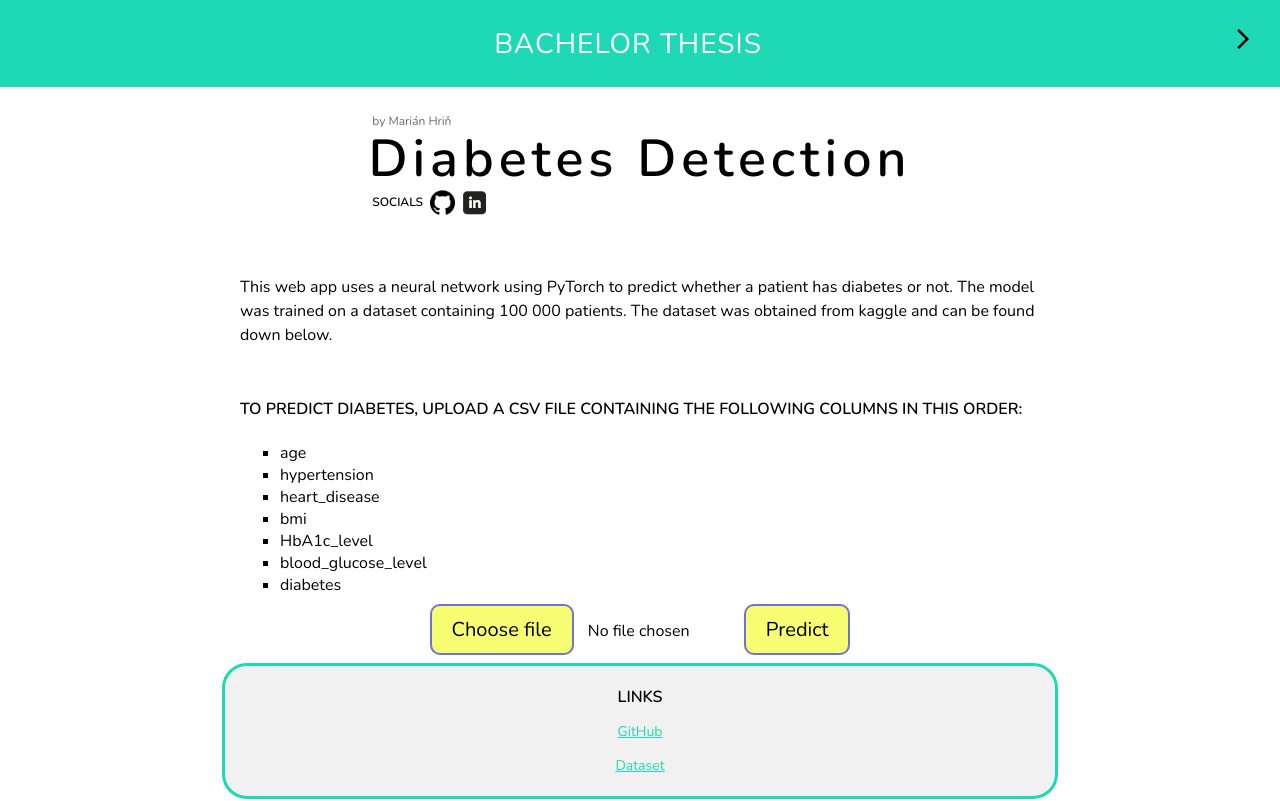
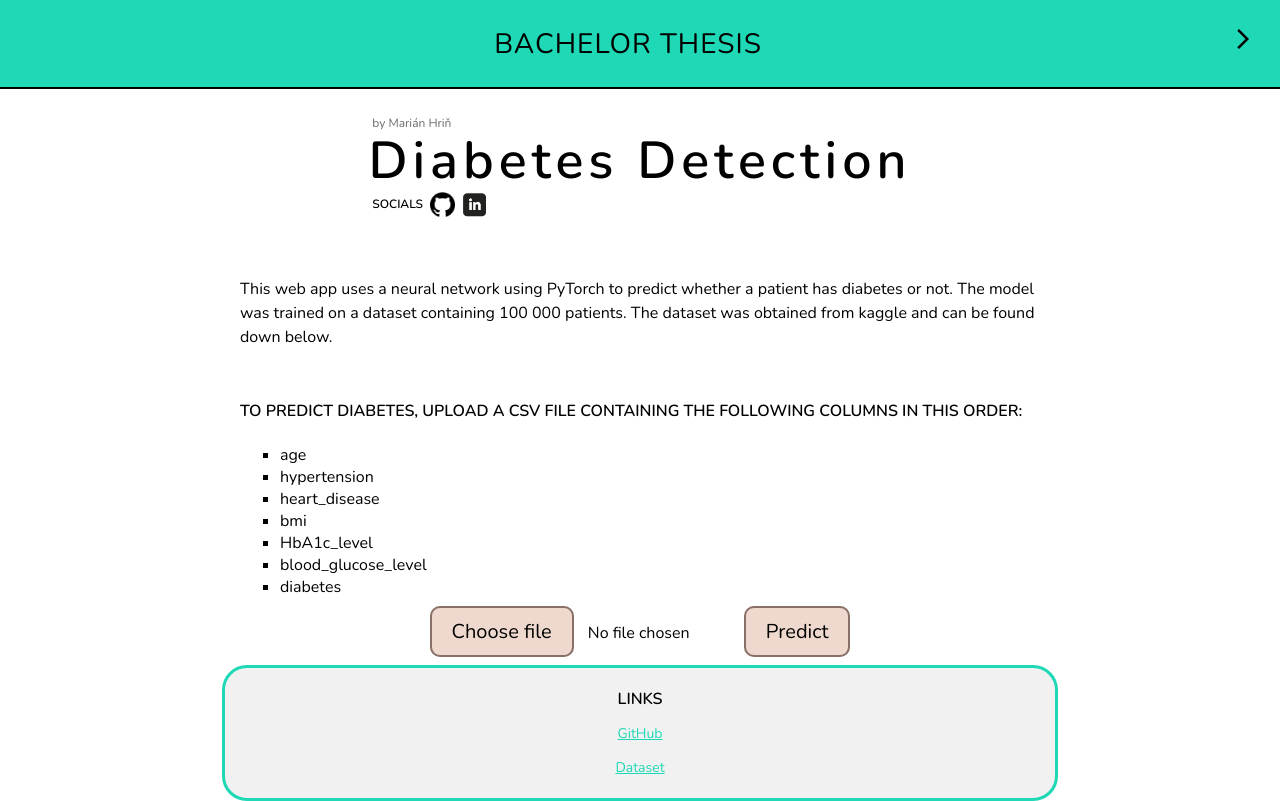
Before and after one commit to M4jkky/FederatedLearning, a Flask app: page / in a window 1280 px wide. Run offline with Flask 3, Linux system fonts and the light colour scheme; parts of the project's set-up code (start-up, migrations or seed data) failed here and were passed over.

Commit message:
css changes

```diff
--- a/Web/static/style.css
+++ b/Web/static/style.css
@@ -20,7 +20,7 @@ a {
 
 header {
     background-color: #1ED8B6;
-    color: white;
+    color: black;
     padding: 25px;
     display: flex;
     align-items: center;
@@ -29,6 +29,7 @@ header {
     text-align: center;
     letter-spacing: 1px;
     line-height: 30px;
+    border-bottom: 2px solid black;
 }
 
 span {
@@ -142,9 +143,9 @@ footer ul li:last-of-type{
 
 label {
     color: black;
-    background-color: #f7fe72;
+    background-color: #EFD9CE;
     border-radius: 10px;
-    border: 2px solid #6F73D2;
+    border: 2px solid #886F68;
     cursor: pointer;
     font-size: 20px;
     padding: 10px 20px;
```
Also changed, not shown: Web/static/style_result.css (+9 -4 lines).
